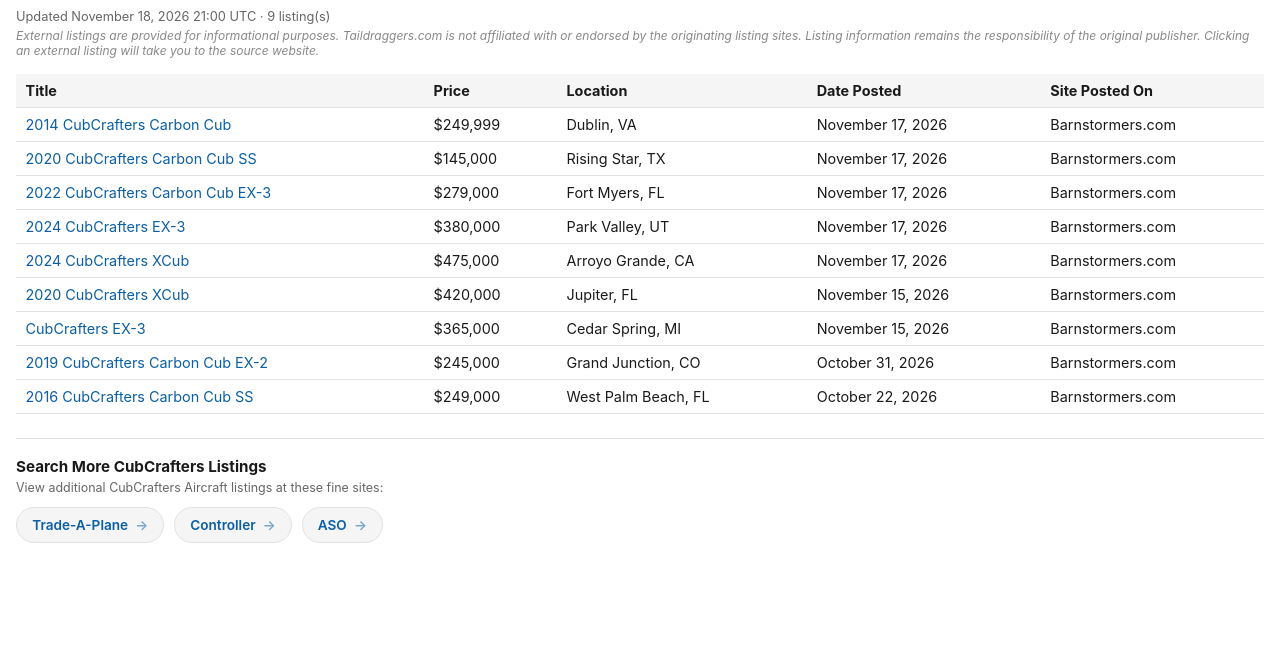
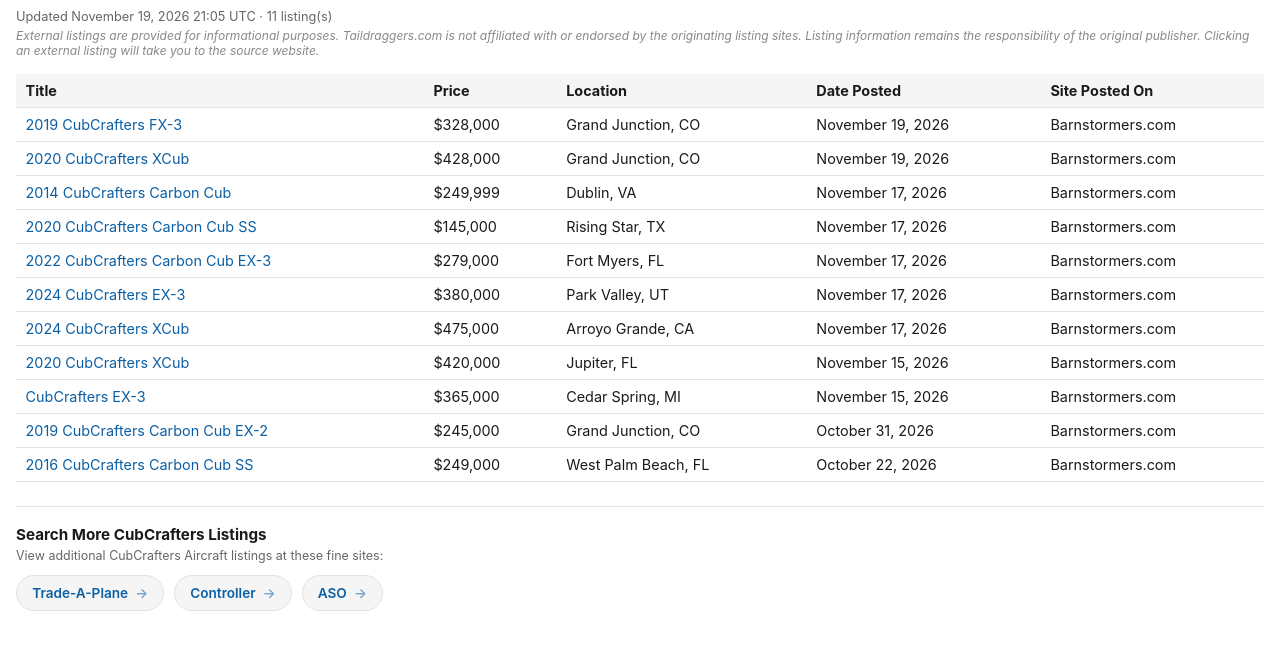
Before and after one commit to taildraggers/cub-crafters, a plain HTML site: page docs/index.html in a window 1280 px wide. Shown: the part 43-692 px from the top of the page. Drawn offline with Linux system fonts and the light colour scheme.

Commit message:
Update CubCrafters listings (2026-11-19)

```diff
--- a/docs/index.html
+++ b/docs/index.html
@@ -76,13 +76,15 @@
 </head>
 <body>
   <h1>Other CubCrafters Ads on the Web</h1>
-  <div class="updated">Updated November 18, 2026 21:00 UTC &middot; 9 listing(s)</div>
+  <div class="updated">Updated November 19, 2026 21:05 UTC &middot; 11 listing(s)</div>
   <div class="disclaimer">External listings are provided for informational purposes. Taildraggers.com is not affiliated with or endorsed by the originating listing sites. Listing information remains the responsibility of the original publisher. Clicking an external listing will take you to the source website.</div>
   <table>
     <thead>
       <tr><th>Title</th><th>Price</th><th>Location</th><th>Date Posted</th><th>Site Posted On</th></tr>
     </thead>
     <tbody>
+        <tr><td><a href="https://www.barnstormers.com/classified-2084622-2019-CUBCRAFTERS-FX-3.html" target="_blank" rel="noopener noreferrer">2019 CubCrafters FX-3</a></td><td>$328,000</td><td>Grand Junction, CO</td><td>November 19, 2026</td><td>Barnstormers.com</td></tr>
+        <tr><td><a href="https://www.barnstormers.com/classified-2084613-2020-CubCrafters-Nx-Cub.html" target="_blank" rel="noopener noreferrer">2020 CubCrafters XCub</a></td><td>$428,000</td><td>Grand Junction, CO</td><td>November 19, 2026</td><td>Barnstormers.com</td></tr>
         <tr><td><a href="https://www.barnstormers.com/classified-2084436-2014-Cubcrafters-Carbon-Cub.html" target="_blank" rel="noopener noreferrer">2014 CubCrafters Carbon Cub</a></td><td>$249,999</td><td>Dublin, VA</td><td>November 17, 2026</td><td>Barnstormers.com</td></tr>
         <tr><td><a href="https://www.barnstormers.com/classified-2084339-2020-CubCrafters-Carbon-Cub-SS.html" target="_blank" rel="noopener noreferrer">2020 CubCrafters Carbon Cub SS</a></td><td>$145,000</td><td>Rising Star, TX</td><td>November 17, 2026</td><td>Barnstormers.com</td></tr>
         <tr><td><a href="https://www.barnstormers.com/classified-2061098-2022-Carbon-Cub-EX-3.html" target="_blank" rel="noopener noreferrer">2022 CubCrafters Carbon Cub EX-3</a></td><td>$279,000</td><td>Fort Myers, FL</td><td>November 17, 2026</td><td>Barnstormers.com</td></tr>
```
